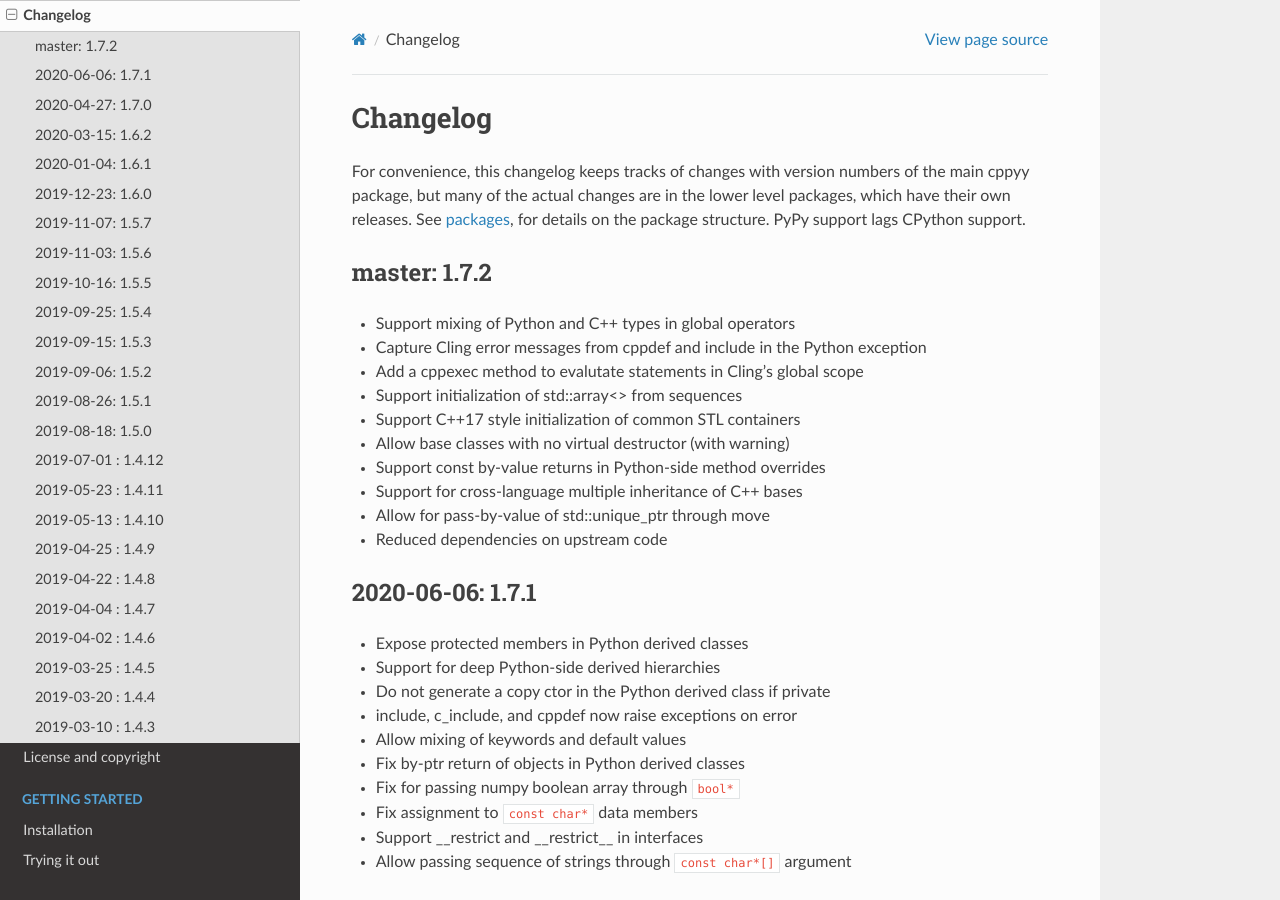
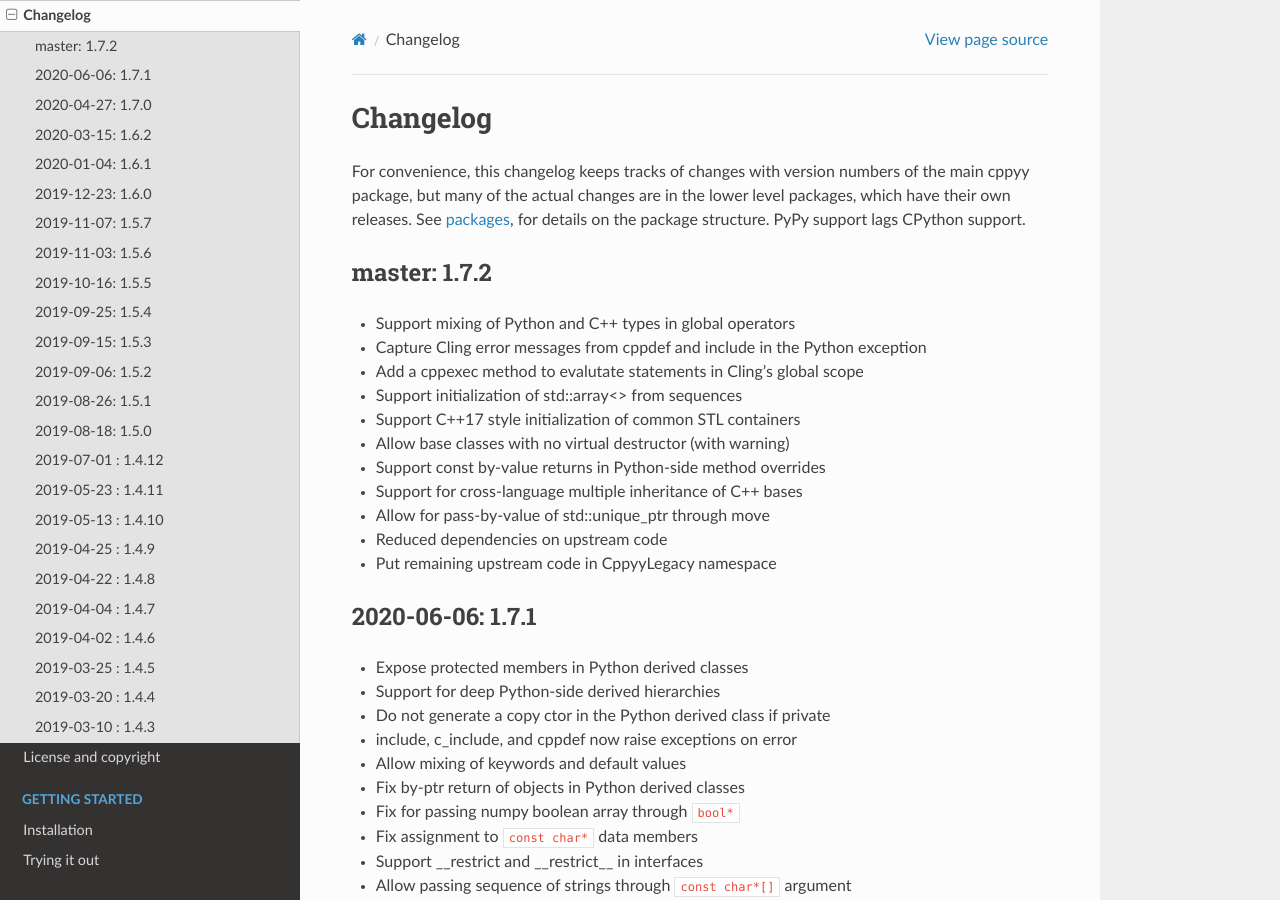
Before and after one commit to wlav/cppyy, a Sphinx documentation site: the page built from doc/source/changelog.rst, in a window 1280 px wide and 900 px high. Built offline with Sphinx 7.4.7 and the Read the Docs theme 2.0.0, drawn with Linux system fonts in a browser that asks for light colours.

Commit message:
put legacy ROOT stuff in a namespace

```diff
--- a/doc/source/changelog.rst
+++ b/doc/source/changelog.rst
@@ -23,6 +23,7 @@
 * Support for cross-language multiple inheritance of C++ bases
 * Allow for pass-by-value of std::unique_ptr through move
 * Reduced dependencies on upstream code
+* Put remaining upstream code in CppyyLegacy namespace
 
 
 2020-06-06: 1.7.1
```
Also changed, not shown: 2 other files.
